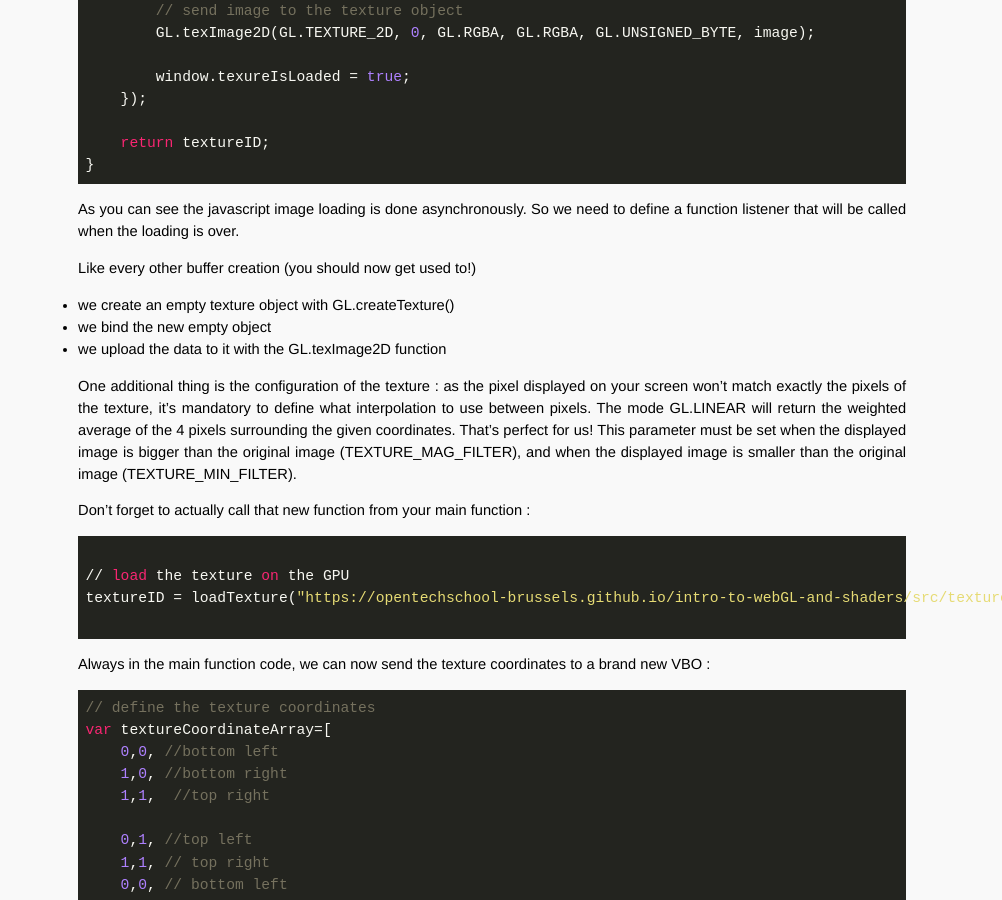
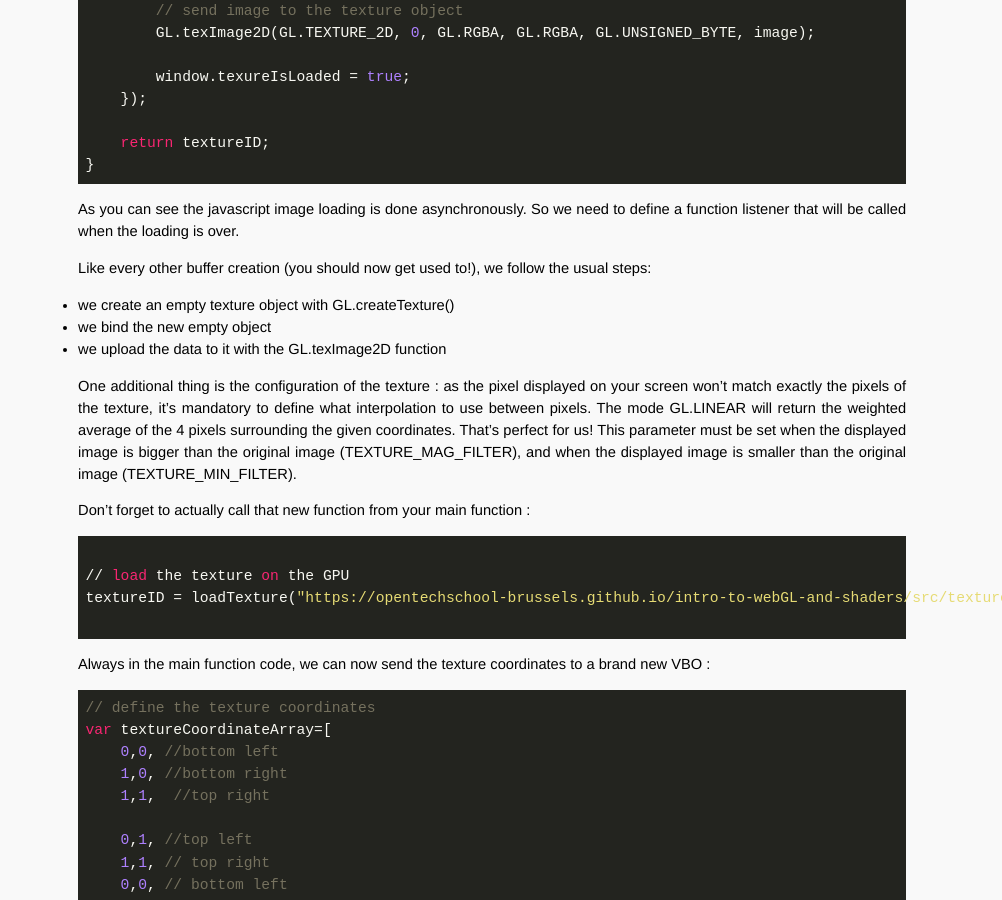
Before and after one commit to OpenTechSchool-Brussels/intro-to-webGL-and-shaders, a Jekyll site: the page built from log5_textures.md, in a window 1280 px wide and 900 px high, scrolled down 3588 px. Shown: the whole window, without its empty margins (278-1280 px from the left). Built offline with Jekyll 4.4.1, drawn with Linux system fonts in a browser that asks for light colours.

Commit message:
no message

```diff
--- a/log5_textures.md
+++ b/log5_textures.md
@@ -126,7 +126,8 @@ function loadTexture(imageURL)
 
 As you can see the javascript image loading is done asynchronously. So we need to define a function listener that will be called when the loading is over.
 
-Like every other buffer creation (you should now get used to!)
+Like every other buffer creation (you should now get used to!), we follow the usual steps:
+
 * we create an empty texture object with GL.createTexture()
 * we bind the new empty object
 * we upload the data to it with the GL.texImage2D function
```
